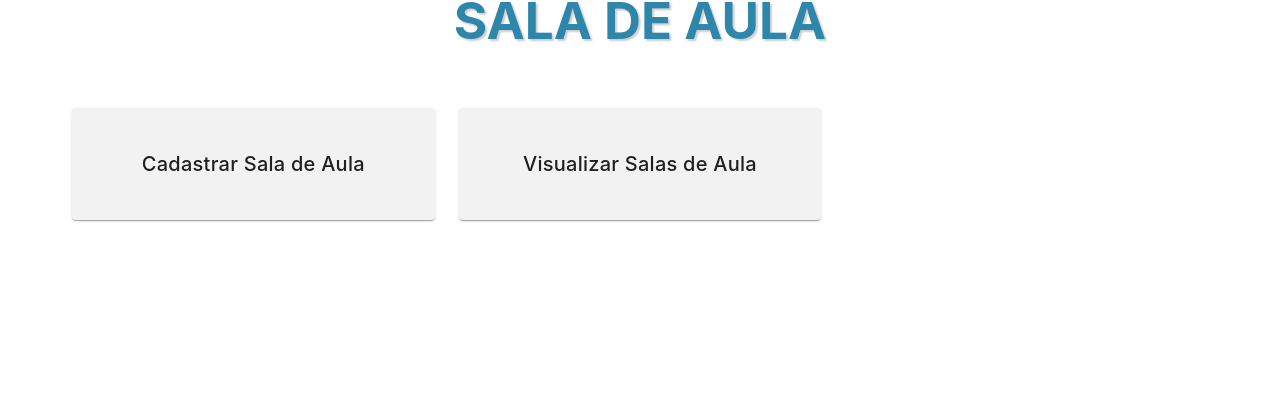
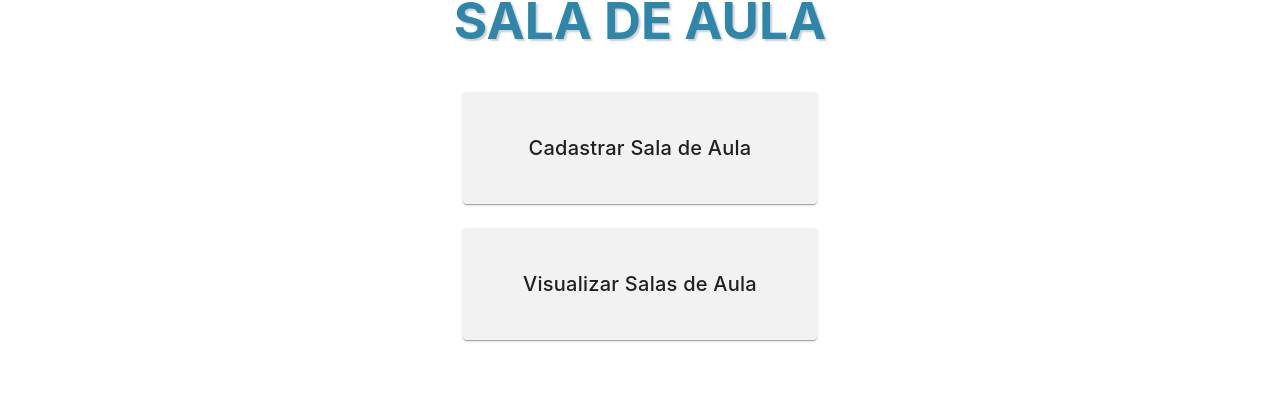
Before and after one commit to lukaian-k/web_development_work, a Vue app in the folder app/work-integrity/: page /classrooms in a window 1280 px wide. Shown: the part 128-530 px from the top of the page. Built offline with nearby package versions, Linux system fonts and the light colour scheme.

Commit message:
lukaian@21:36-03/07/23: criando a base do axios.

```diff
--- a/app/work-integrity/package.json
+++ b/app/work-integrity/package.json
@@ -9,6 +9,7 @@
     "preview": "vite preview"
   },
   "dependencies": {
+    "axios": "^1.4.0",
     "vue": "^3.2.47",
     "vue-router": "^4.2.2",
     "vuetify": "^3.3.5"
--- a/app/work-integrity/src/components/Login/Form.vue
+++ b/app/work-integrity/src/components/Login/Form.vue
@@ -8,11 +8,23 @@ let password = ref(null)
 let visible = ref(false)
 let loading = ref(false)
 
-function onSubmit() {
+async function onSubmit() {
   if (!this.form) return
 
   this.loading = true
   setTimeout(() => (this.loading = false), 2000)
+
+  try {
+    const response = await this.$http.post('http://localhost:8000/api/sign-in/', {
+      id_user: this.id,
+      password: this.password,
+    })
+
+    alert(response)
+
+  } catch (error) {
+    console.log(error)
+  }
 }
 
 function required(v) {
--- a/app/work-integrity/src/main.js
+++ b/app/work-integrity/src/main.js
@@ -2,10 +2,16 @@ import { createApp } from 'vue'
 import App from './App.vue'
 import './style.scss'
 
+import axios from 'axios'
 import router from './router'
-import vuetify from './plugins/vuetify';
+import vuetify from './plugins/vuetify'
 
 const app = createApp(App)
+
+const api = axios.create({
+    baseURL: 'http://localhost:8000',
+})
+app.config.globalProperties.$http = api
 
 app.use(router)
 app.use(vuetify)
--- a/app/work-integrity/src/views/Classrooms/Classrooms.vue
+++ b/app/work-integrity/src/views/Classrooms/Classrooms.vue
@@ -7,7 +7,7 @@ import { RouterLink } from 'vue-router'
     <v-app>
         <v-container>
             <Title hType="h1" text="Sala de Aula" />
-            <v-row class="options">
+            <div class="options">
                 <v-col cols="12" sm="6" md="4">
                     <RouterLink to="/classrooms/register">
                         <v-card class="option-card">
@@ -22,7 +22,7 @@ import { RouterLink } from 'vue-router'
                         </v-card>
                     </RouterLink>
                 </v-col>
-            </v-row>
+            </div>
         </v-container>
     </v-app>
 </template>
@@ -32,7 +32,11 @@ $background: var(--background);
 $background-gray: var(--background-gray);
 
 .options {
-    margin-top: 3rem;
+    margin-top: 2rem;
+    display: flex;
+    flex-direction: column;
+    justify-content: center;
+    align-items: center;
 }
 
 .option-card {
```
Also changed, not shown: 1 other file (tests, documents, lock files or other folders).
